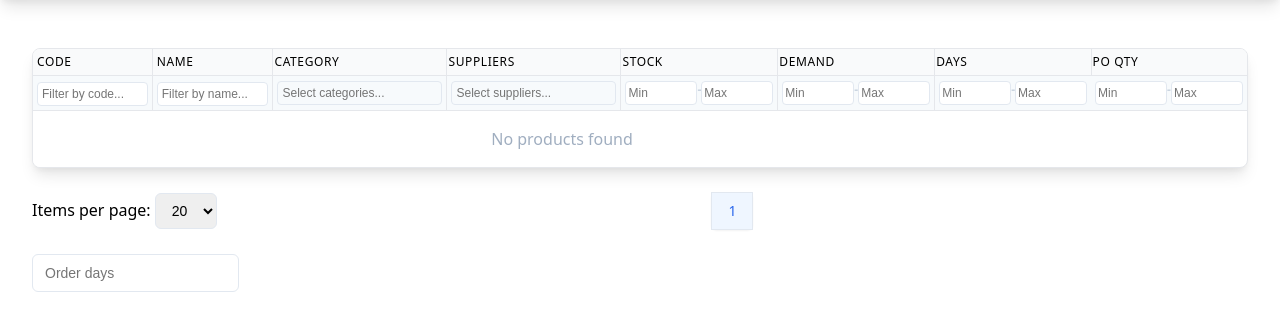
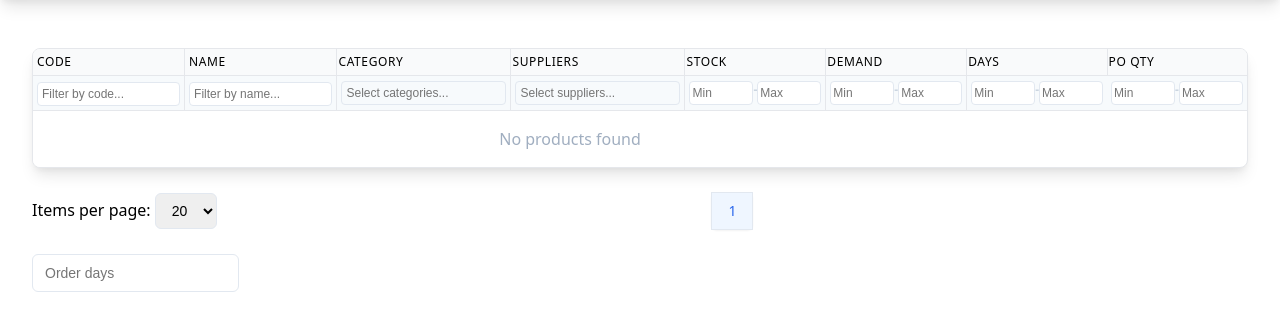
Before and after one commit to VytenisGaule/supply-planner, a Django app: page / in a window 1280 px wide. Shown: the part 65-396 px from the top of the page. Run offline with Django 5.2, Linux system fonts and the light colour scheme; data that the repository does not hold is empty; parts of the project's set-up code (start-up, migrations or seed data) failed here and were passed over; some libraries are stand-ins or nearby versions.

Commit message:
fix: adjust filter input width for better alignment in forms

```diff
--- a/static/css/custom.css
+++ b/static/css/custom.css
@@ -139,8 +139,8 @@ input[type="text"].text-xs {
 
 /* Filter input styles */
 .filter-input {
-    width: 4.5rem !important;
-    min-width: 4.5rem !important;
+    width: 4rem !important;
+    min-width: 4rem !important;
 }
 
 /* Numeric input validation styling */
```
